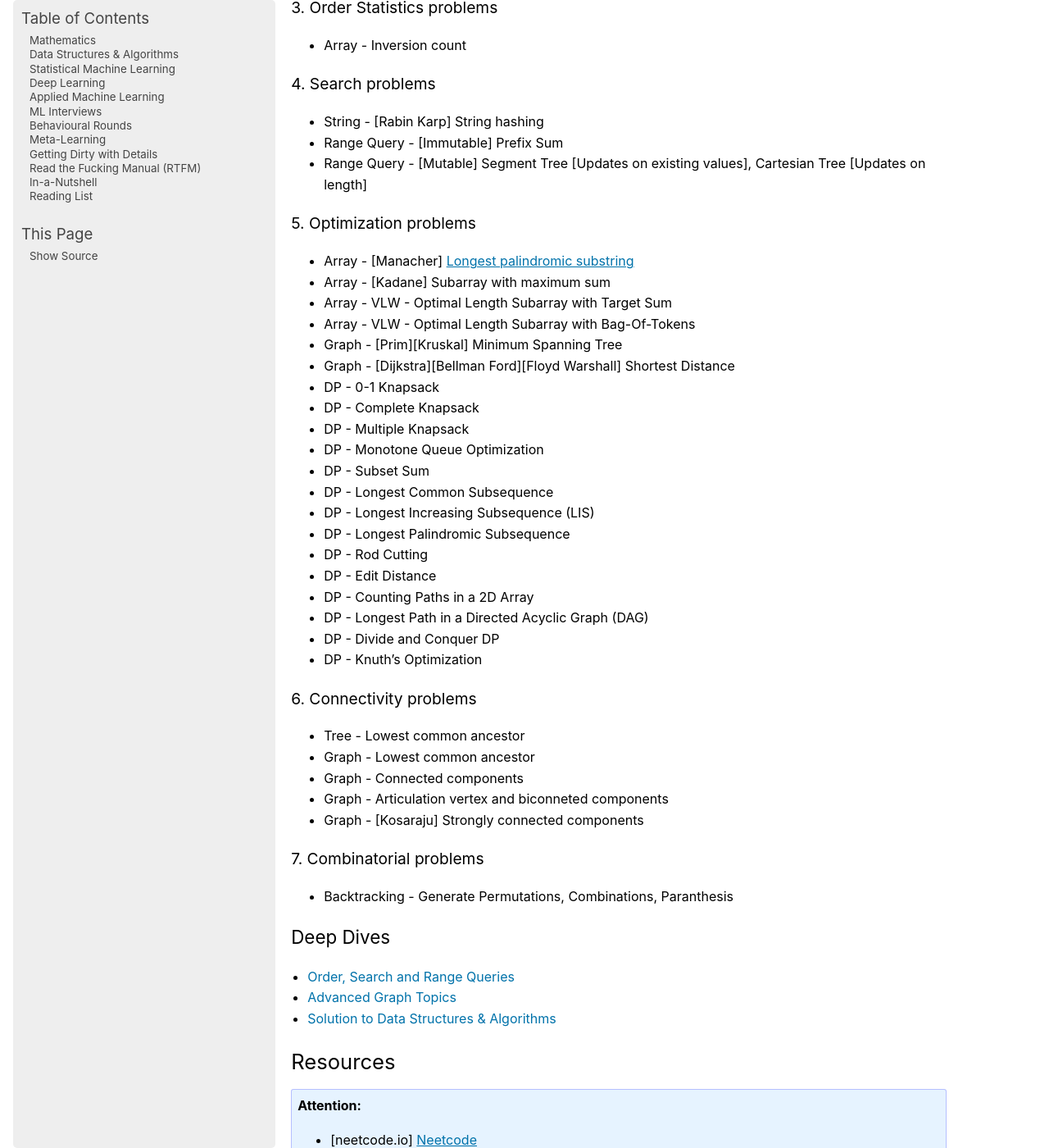
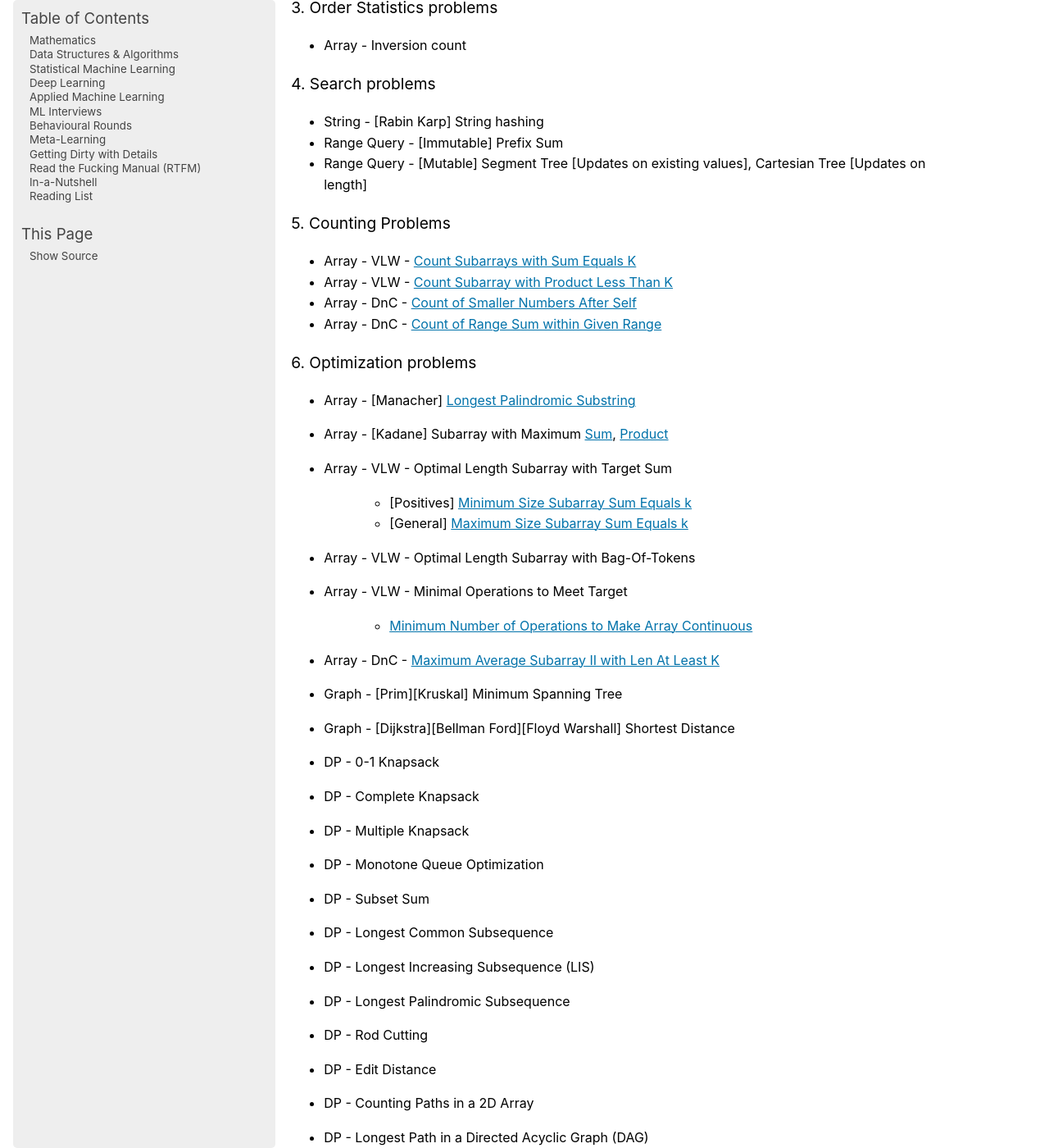
Before and after one commit to uselesstechjunks/leetcode, a Sphinx documentation site: the page built from docs/source/dsa/index.rst, in a window 1280 px wide and 1400 px high, scrolled down 630 px. Shown: the whole window at 82% size. Built offline with Sphinx 7.4.7, drawn with Linux system fonts in a browser that asks for light colours; pages that are not in the unit, such as notebooks, are missing from menus; some of the changed text lies outside the part shown.

Commit message:
Update index.rst

```diff
--- a/docs/source/dsa/index.rst
+++ b/docs/source/dsa/index.rst
@@ -32,12 +32,26 @@ Important Algorithms
 - Range Query - [Immutable] Prefix Sum
 - Range Query - [Mutable] Segment Tree [Updates on existing values], Cartesian Tree [Updates on length]
 
-5. Optimization problems
+5. Counting Problems
 ---------------------------------------------------------------------------------
-- Array - [Manacher] `Longest palindromic substring <https://leetcode.com/problems/longest-palindromic-substring/>`_
-- Array - [Kadane] Subarray with maximum sum
+- Array - VLW - `Count Subarrays with Sum Equals K <https://leetcode.com/problems/subarray-sum-equals-k/description/>`_
+- Array - VLW - `Count Subarray with Product Less Than K <https://leetcode.com/problems/subarray-product-less-than-k/description/>`_
+- Array - DnC - `Count of Smaller Numbers After Self <https://leetcode.com/problems/count-of-smaller-numbers-after-self/description/>`_
+- Array - DnC - `Count of Range Sum within Given Range <https://leetcode.com/problems/count-of-range-sum/>`_
+
+6. Optimization problems
+---------------------------------------------------------------------------------
+- Array - [Manacher] `Longest Palindromic Substring <https://leetcode.com/problems/longest-palindromic-substring/>`_
+- Array - [Kadane] Subarray with Maximum `Sum <https://leetcode.com/problems/maximum-subarray/description/>`_, `Product <https://leetcode.com/problems/maximum-product-subarray/description/>`_
 - Array - VLW - Optimal Length Subarray with Target Sum
+
+	- [Positives] `Minimum Size Subarray Sum Equals k <https://leetcode.com/problems/minimum-size-subarray-sum/description/>`_
+	- [General] `Maximum Size Subarray Sum Equals k <https://leetcode.com/problems/maximum-size-subarray-sum-equals-k/description/>`_
 - Array - VLW - Optimal Length Subarray with Bag-Of-Tokens
+- Array - VLW - Minimal Operations to Meet Target
+
+	- `Minimum Number of Operations to Make Array Continuous <https://leetcode.com/problems/minimum-number-of-operations-to-make-array-continuous/>`_
+- Array - DnC - `Maximum Average Subarray II with Len At Least K <https://leetcode.com/problems/maximum-average-subarray-ii/>`_
 - Graph - [Prim][Kruskal] Minimum Spanning Tree
 - Graph - [Dijkstra][Bellman Ford][Floyd Warshall] Shortest Distance
 - DP - 0-1 Knapsack
@@ -63,9 +77,13 @@ Important Algorithms
 - Graph - Articulation vertex and biconneted components
 - Graph - [Kosaraju] Strongly connected components
 
-7. Combinatorial problems
+8. Combinatorial problems
 ---------------------------------------------------------------------------------
 - Backtracking - Generate Permutations, Combinations, Paranthesis
+
+9. Design problems
+---------------------------------------------------------------------------------
+- Logger Rate Limiter
 
 Deep Dives
 =================================================================================
```
Also changed, not shown: other parts of docs/source/dsa/index.rst (+1 -1 lines).
